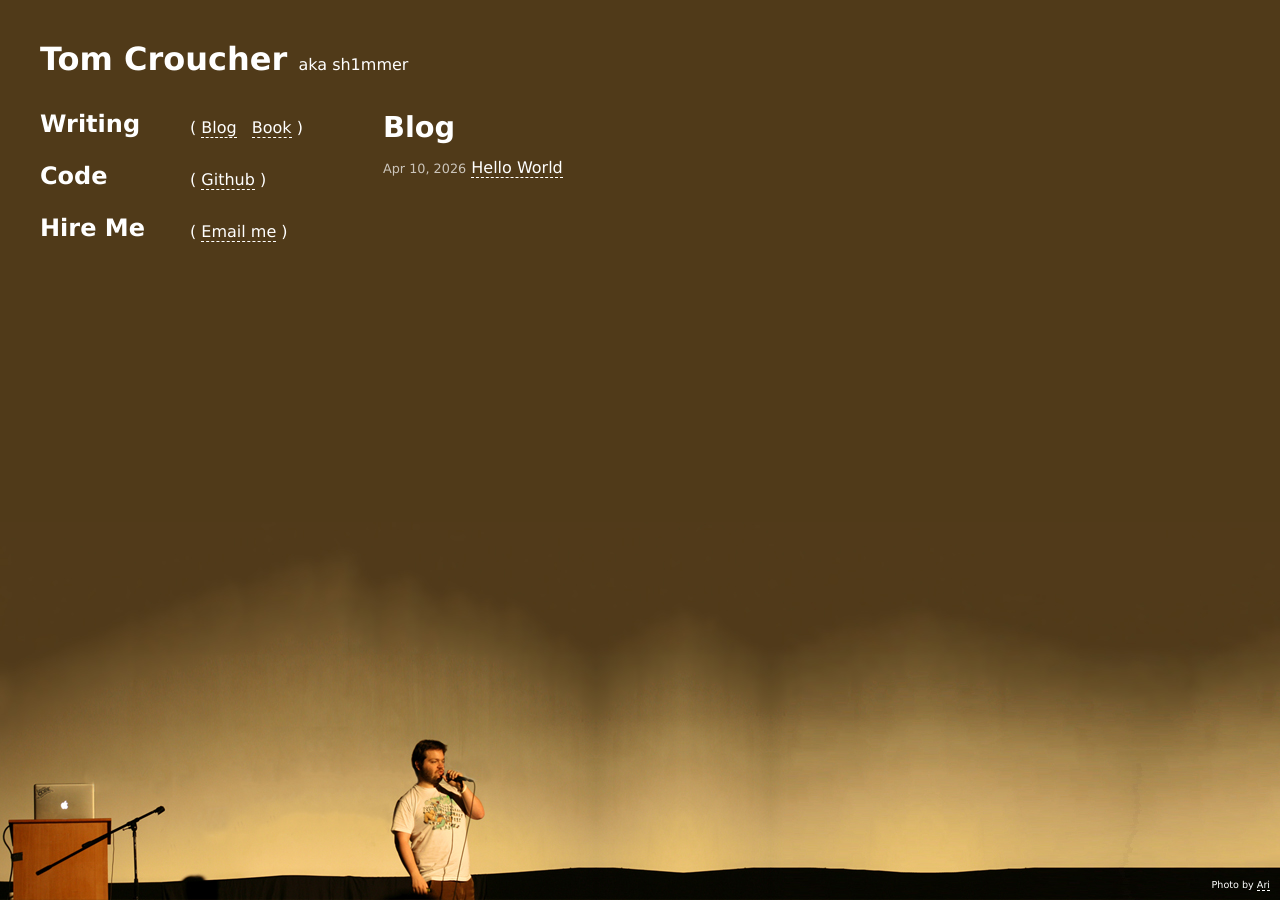
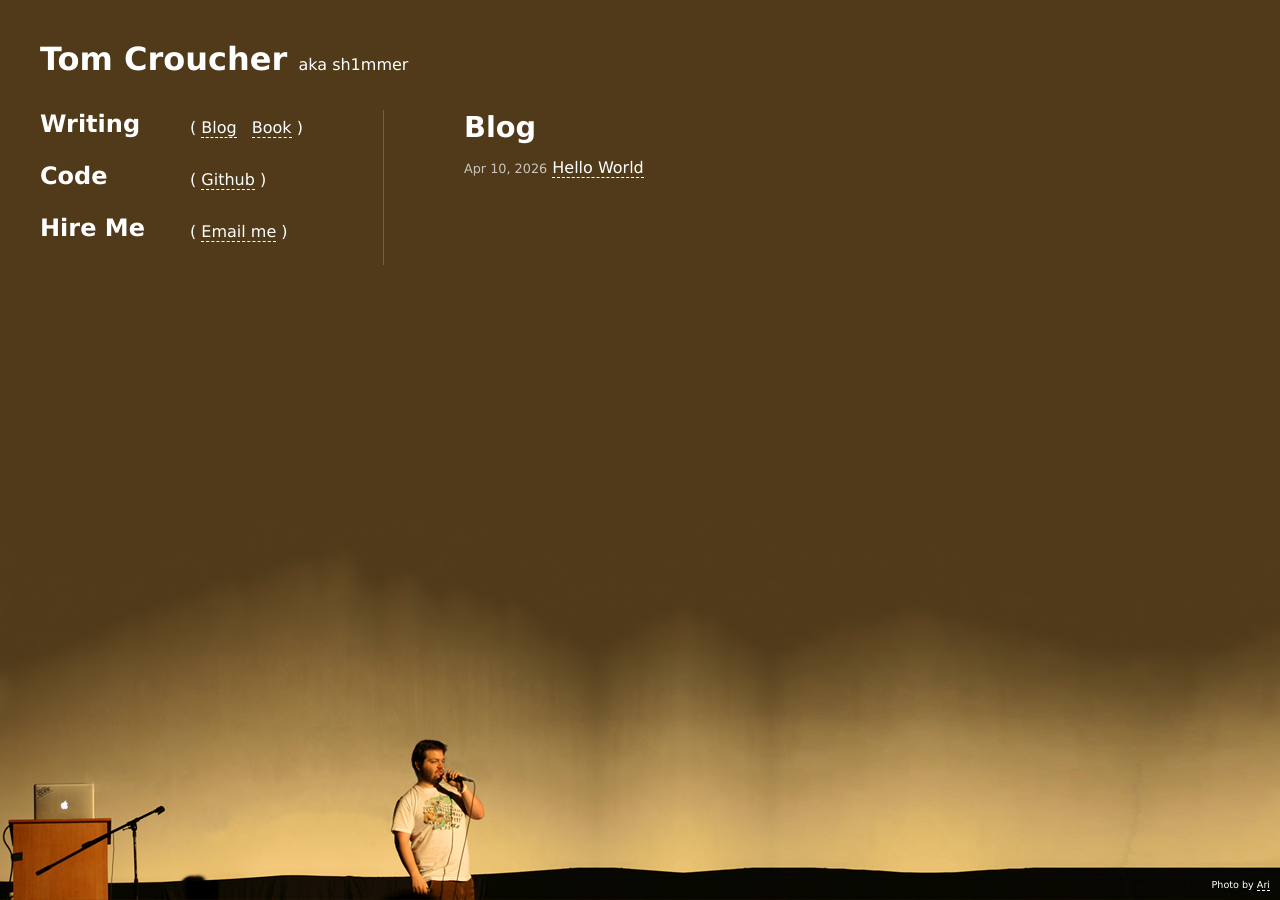
Before and after one commit to sh1mmer/sh1mmer.github.io, a Jekyll site: the page built from blog/index.html, in a window 1280 px wide. Built offline with Jekyll 4.4.1, drawn with Linux system fonts in a browser that asks for light colours; the list of posts is cut into pages by our own code.

Commit message:
image updates

```diff
--- a/assets/css/style.css
+++ b/assets/css/style.css
@@ -46,6 +46,21 @@ a:hover {
 
 .content-col {
   flex: 1;
+  border-left: 1px solid rgba(255,255,255,0.2);
+  padding-left: 80px;
+}
+
+@media (max-width: 768px) {
+  .content-col {
+    border-left: none;
+    padding-left: 0;
+    border-top: 1px solid rgba(255,255,255,0.2);
+    padding-top: 1.5em;
+  }
+
+  div.bg {
+    background-image: url('/assets/img/tom1-mobile.jpg');
+  }
 }
 
 .home-layout h1 {
```
Also changed, not shown: assets/img/tom1-mobile.jpg (added), assets/img/tom1-original.jpg (added).
